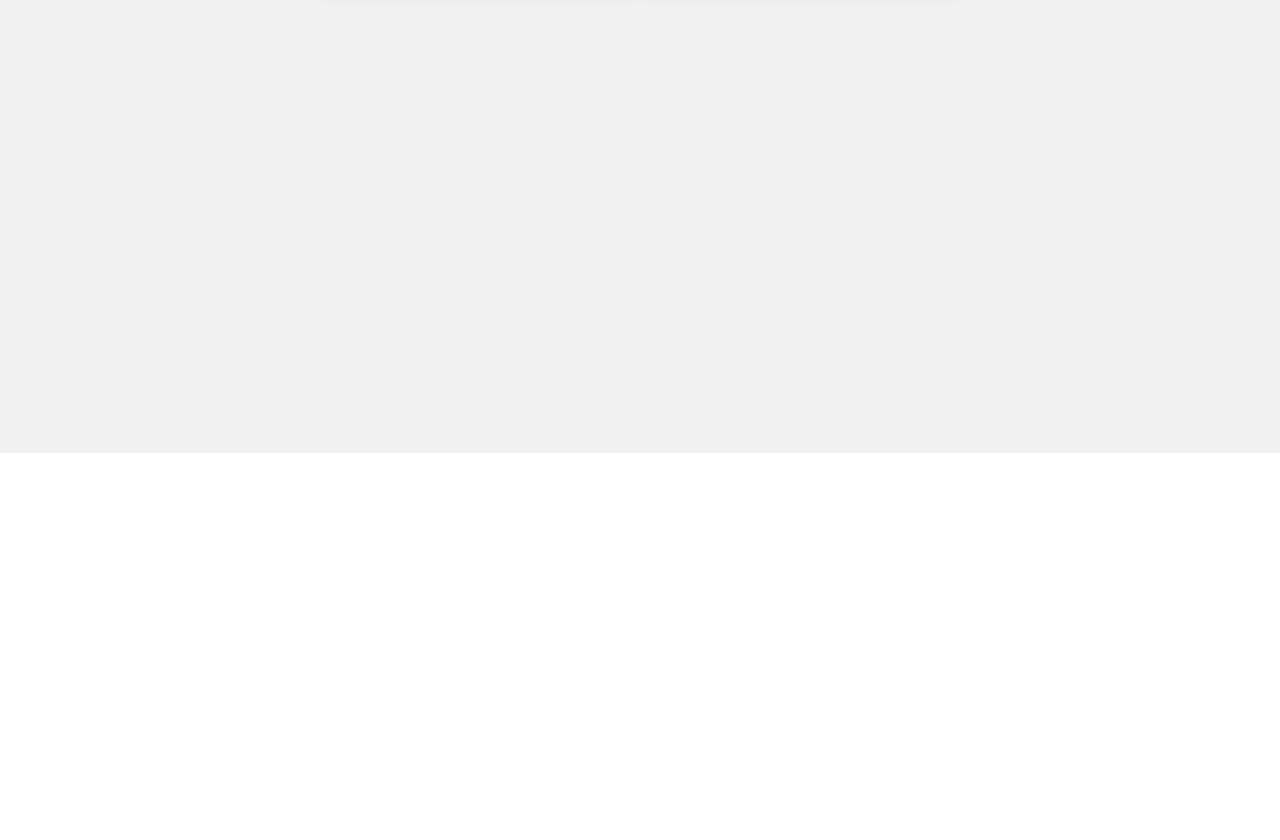
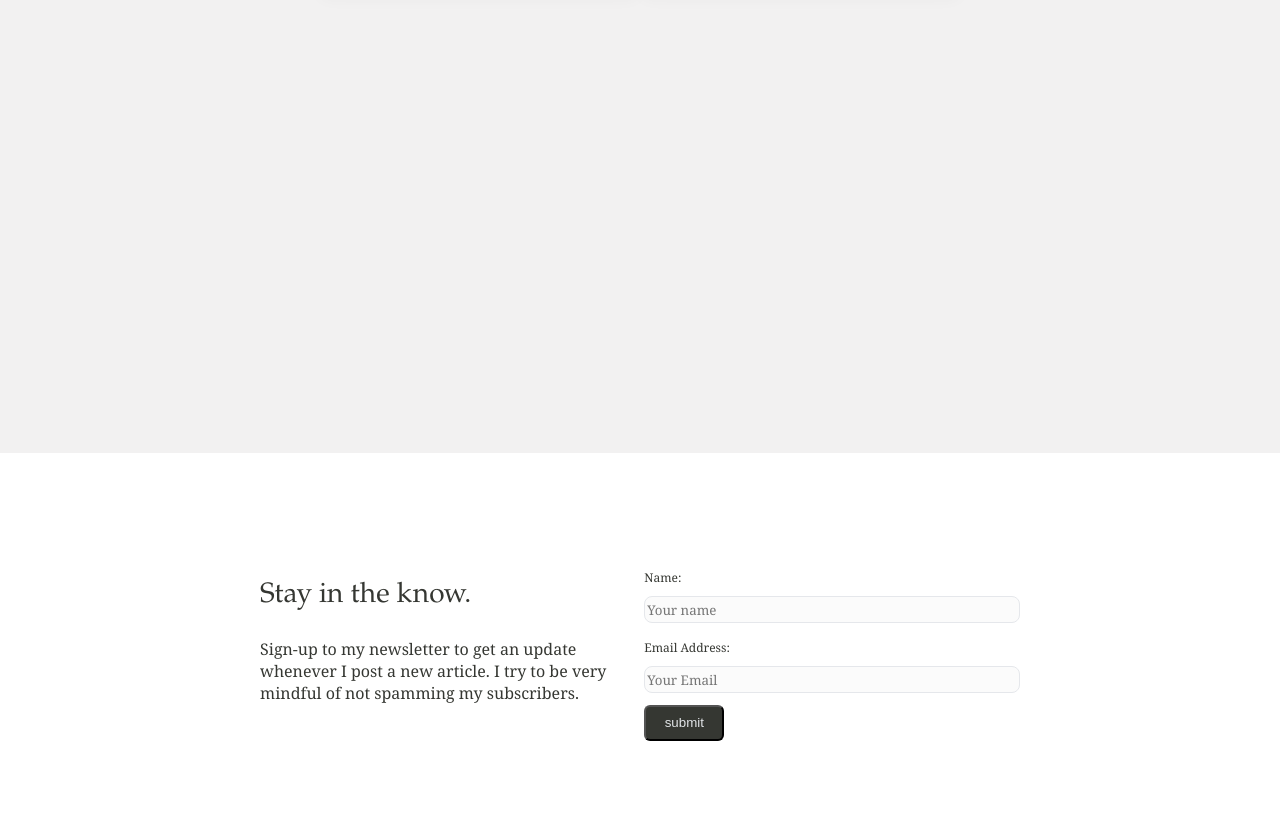
Before and after one commit to Ruslana17/CALM, a plain HTML site: page index.html in a window 1280 px wide. Shown: the part 1383-2223 px from the top of the page. Before the commit the page ends 1836 px from the top, so only its background shows below. Drawn offline with Linux system fonts and the light colour scheme.

Commit message:
Add files via upload

```diff
--- a/index.html
+++ b/index.html
@@ -91,6 +91,25 @@
 
             </div>
         </div>
+
+             <div class="block-form">
+                     <section class="block-form__main">
+                             <span class="block-form__main__text">
+                                <h2> Stay in the know.</h2>
+                                <p>Sign-up to my newsletter to get an update whenever I post a new article. I try to be very mindful of not spamming my subscribers.</p>
+
+                             </span>
+                                 <form action="#" method="post" id="block-form__main__input">
+                                 <h6> Name:</h6>
+
+                                 <input type="text" name="username"  maxlength="15" placeholder="Your name" id="input__name">
+                                 <h6> Email Address:</h6>
+                                 <input type="text" name="Email"  maxlength="25" placeholder="Your Email" id="input__email">
+                                 <input type="submit" value="submit" id="input__submit">
+
+                         </form>
+                     </section>
+             </div>
      </main>
 </body>
 </html>
--- a/style.css
+++ b/style.css
@@ -15,6 +15,9 @@ a{
 @media  (max-width: 1200px){
     .main__block__parent_1{
         min-width: 69.1%;
+    }.block-form__main{
+        max-width: 87%;
+     min-height: 50%;
     }
 
 }
@@ -22,11 +25,18 @@ a{
     .main__block__parent_1{
         min-width: 79.1%;
     }
-
+    .block-form__main{
+        max-width: 100%;
+        min-height: 100%;
+    }
 }
 @media  (max-width: 600px){
     .main__block__parent_1{
         min-width: 79.1%;
+    }
+    .block-form__main{
+        max-width: 100%;
+        min-height: 100%;
     }
 
 }
@@ -34,7 +44,10 @@ a{
     .main__block__parent_1{
         min-width: 100%;
     }
-
+    .block-form__main{
+        max-width: 100%;
+        min-height: 100%;
+    }
 }
 
 .head__name{
@@ -316,3 +329,84 @@ border-radius: 0 0 10px 10px;
     width:100%;
     height:100%;
 }
+
+
+
+.block-form{
+    display: flex;
+    width: 100%;
+    height: 387px;
+
+    justify-content: center;
+    align-items: center;
+}
+
+
+.block-form__main{
+    display: flex;
+    min-width: 60%;
+   max-height: 187px;
+
+    flex-wrap: wrap;
+    justify-content: space-around;
+}
+
+.block-form__main__text{
+    display: flex;
+    max-width: 376px;
+    min-height: 187px;
+    flex-direction: column;
+
+}
+.block-form__main__text h2 {
+    font-family: 'Palatino Linotype';
+    font-weight: 400;
+ font-size: 28px;
+ line-height: 38px;
+ color: #353732;
+ margin-bottom: 2%;
+}
+.block-form__main__text  p{
+    font-family: 'Georgia';
+    font-weight: 400;
+    font-size: 16px;
+    line-height: 22px;
+    color: #353732;
+
+}
+
+#block-form__main__input{
+    display: flex;
+    Width: 375.6px;
+    Height: 187.82px;
+    flex-direction: column;
+}
+#block-form__main__input h6{
+    font-family: 'Georgia';
+font-weight: 400;
+font-size: 12px;
+line-height: 20px;
+color: #353732;
+margin:4% 0 2% 0;
+
+}
+
+#input__name, #input__email{
+    height: 38px;
+    background: rgba(82, 80, 59, 0.02);
+border: 1px solid #E5E7EB;
+border-radius: 8px;
+font-family:'Georgia' ;
+color: #353732;
+}
+#input__submit{
+    color: #e1e4e7;
+    Width:80px;
+    Height:50px;
+    background: #353732;
+    border-radius: 6px;
+ margin-top: 3%
+}
+#input__submit:hover{
+    background-color: #646660;
+}
```
